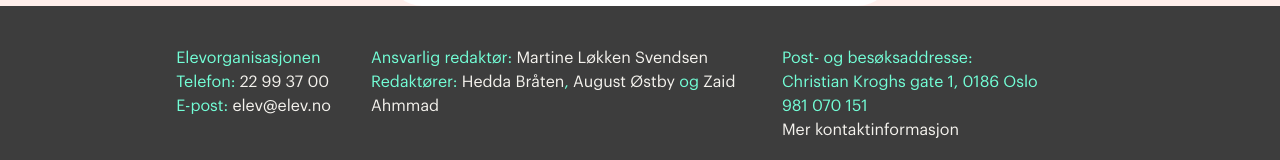
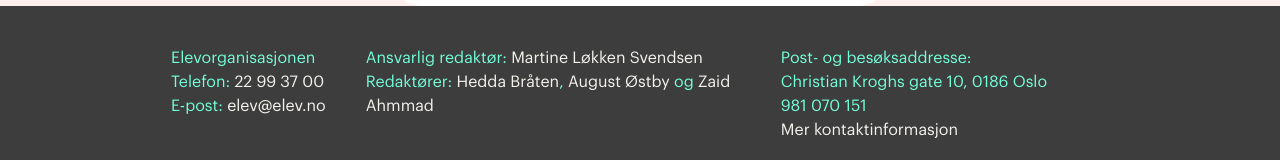
Before and after one commit to bimon6627/valgomat, a Next.js app: page / in a window 1280 px wide. Shown: the part 1768-1928 px from the top of the page. Built offline with nearby package versions, Linux system fonts and the light colour scheme.

Commit message:
Minor text-changes

```diff
--- a/app/page.tsx
+++ b/app/page.tsx
@@ -143,8 +143,8 @@
 De som ikke mener dette mener at nivåinndeling over lang tid kan være negativt fordi det lett skaper A- og B-lag i skolen, som kan forsterke forskjeller mellom elever og svekke fellesskapet. Elever utvikler seg i ulikt tempo, og tidlig nivåinndeling kan låse dem til et nivå de egentlig kunne vokst ut av. Det kan også påvirke elevenes selvbilde negativt, særlig for dem som hele tiden havner på de laveste nivåene. Skolen bør heller legge til rette for tilpasset undervisning i et felles læringsmiljø.
 Elevorganisasjonen mener at nivåinndeling over lang tid kan føre til stigmatisering og svekke felleskapsfølelsen i skolen
 `,
-  `Noen mener at nynorsk burde være et valgfag fordi mange elever opplever det som unødvendig å lære to nesten like språk, og de har liten nytte av det i hverdagen. Et valgfag ville gjort det mer motiverende for dem som faktisk er interessert, i stedet for å tvinge alle til å bruke tid på det. I en tid hvor engelsk er langt viktigere for de fleste, bør elevene heller få velge fag som oppleves mer relevant for deres utdanning og framtid.
-Andre mener at nynorsk bør ikke være et valgfag fordi det er en viktig del av norsk kultur, identitet og språkfellesskap. Det sikrer at begge målformer lever videre, og gir respekt for det språklige mangfoldet i landet. Å lære nynorsk handler også om å forstå andre mennesker og deler av Norge bedre. Å gjøre det valgfritt kan føre til at færre lærer det, noe som på sikt kan true nynorsk som skriftspråk.
+  `Noen mener at sidemål burde være et valgfag fordi mange elever opplever det som unødvendig å lære to nesten like språk, og de har liten nytte av det i hverdagen. Et valgfag ville gjort det mer motiverende for dem som faktisk er interessert, i stedet for å tvinge alle til å bruke tid på det. I en tid hvor engelsk er langt viktigere for de fleste, bør elevene heller få velge fag som oppleves mer relevant for deres utdanning og framtid.
+Andre mener at sidemål bør ikke være et valgfag fordi det er en viktig del av norsk kultur, identitet og språkfellesskap. Det sikrer at begge målformer lever videre, og gir respekt for det språklige mangfoldet i landet. Å lære sidemål handler også om å forstå andre mennesker og deler av Norge bedre. Å gjøre det valgfritt kan føre til at færre lærer det, noe som på sikt kan true sidemål som skriftspråk.
 Elevorganisasjonen mener at sidemål kan være et valgfag på videregående
 `,
   `Noen mener at skolen burde være leksefri fordi lekser kan skape unødvendig stress og press på elever, og forsterke forskjeller mellom dem som får hjelp hjemme og dem som ikke gjør det. En leksefri skole gir alle like muligheter til å lære på skolen, og sørger for at fritiden kan brukes til hvile, venner og fritidsaktiviteter. Forskning viser også at lekser ikke nødvendigvis fører til bedre læring, og at elevene heller trenger god undervisning i skoletiden.
--- a/components/footer.tsx
+++ b/components/footer.tsx
@@ -57,7 +57,7 @@
         </div>
         <div>
           <p>Post- og besøksaddresse:</p>
-          <p>Christian Kroghs gate 1, 0186 Oslo</p>
+          <p>Christian Kroghs gate 10, 0186 Oslo</p>
           <p>981 070 151</p>
           <a
             href="https://elev.no/kontakt/"
```
